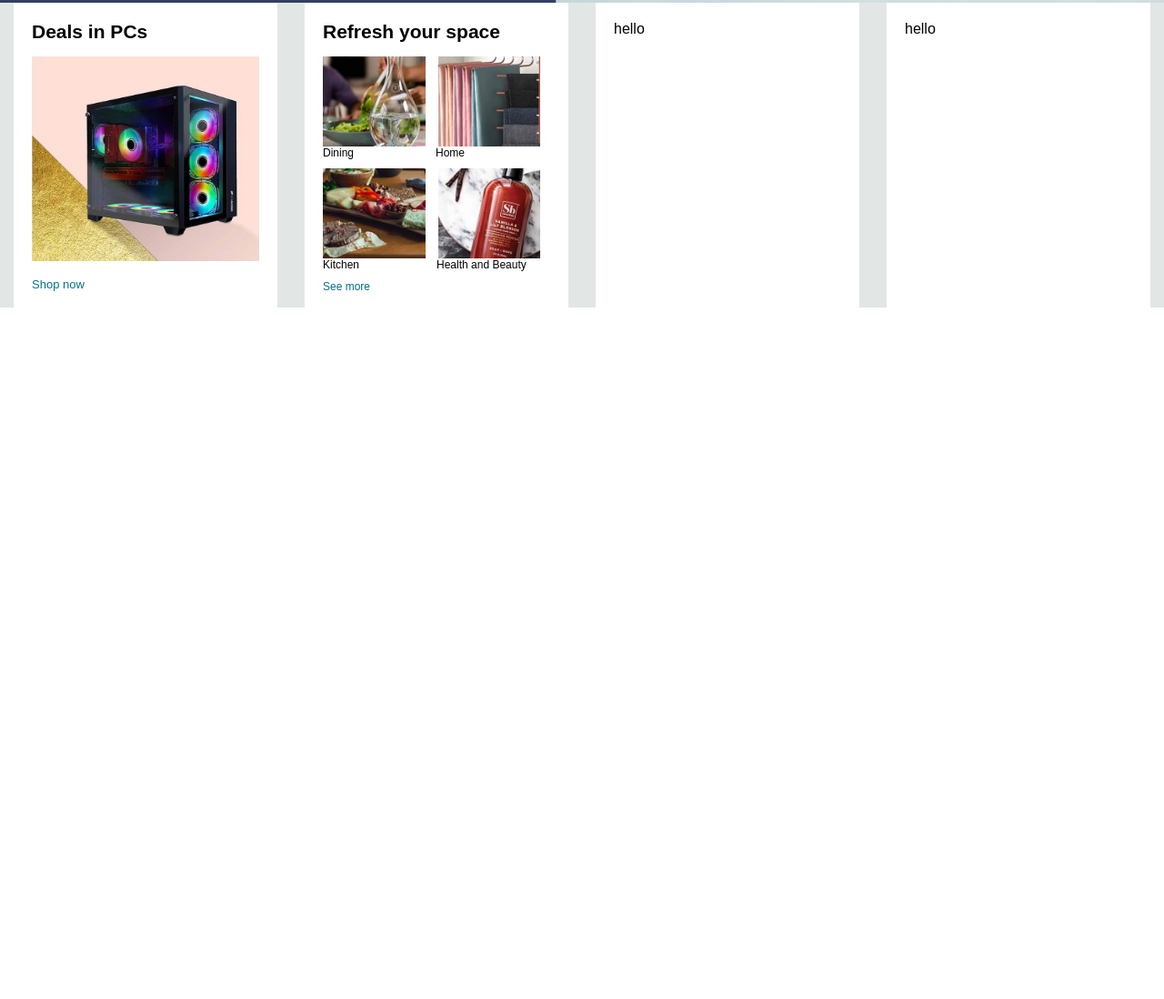
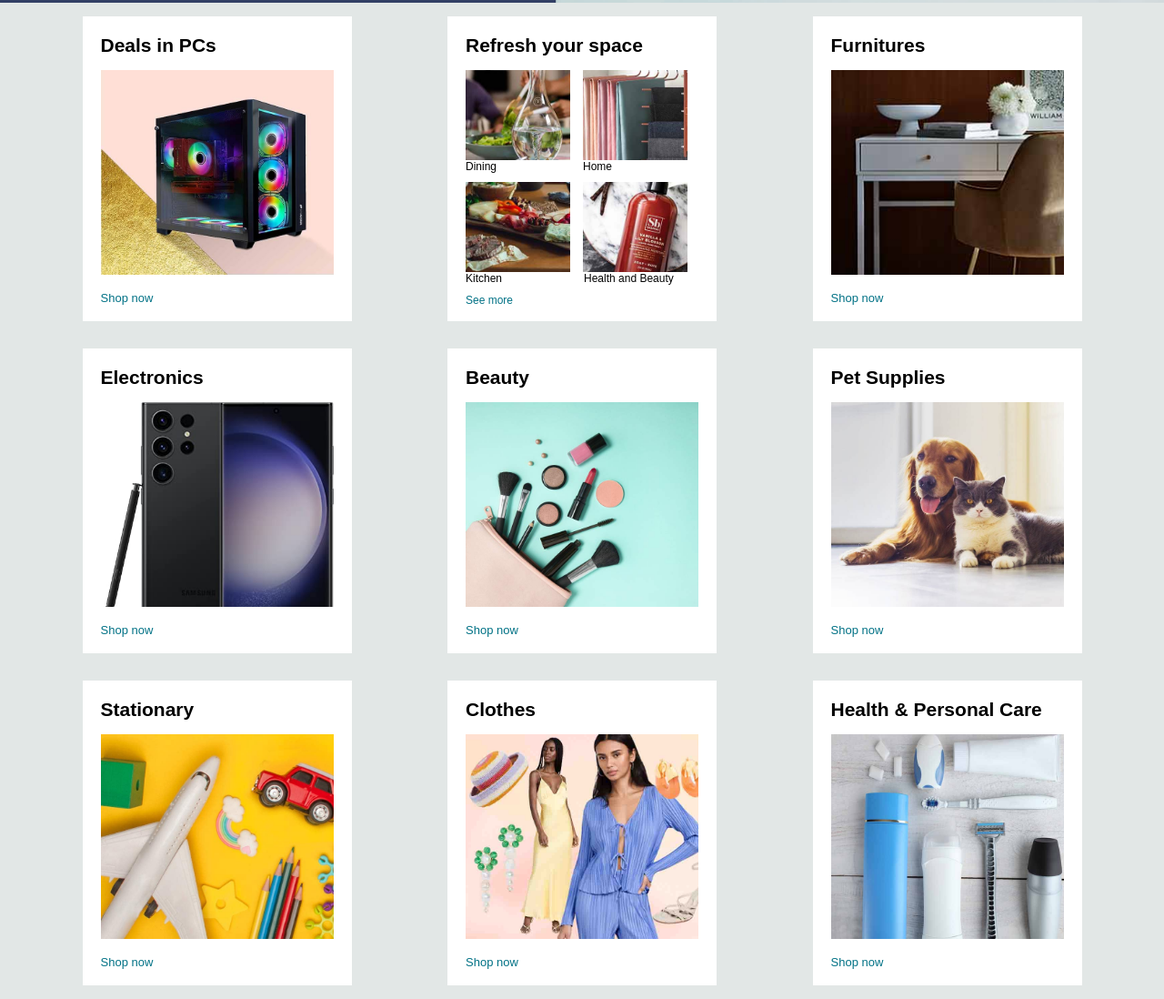
Before and after one commit to mayankagarwal03/Amazon-clone, a plain HTML site: page index.html in a window 1280 px wide. Shown: the part 347-1445 px from the top of the page at 91% size. Before the commit the page ends 800 px from the top, so only its background shows below. Drawn offline with Linux system fonts and the light colour scheme.

Commit message:
shop section

```diff
--- a/index.html
+++ b/index.html
@@ -132,8 +132,38 @@
             </div>
             <p class="seemore-b2">See more</p>
         </div>
-        <div class="box3 box">hello</div>
-        <div class="box4 box">hello</div>
+        <div class="box1 box">
+            <h2>Furnitures</h2>
+            <div class="box1-img" style="background-image: url('box3_image.jpg');"></div>
+            <p>Shop now</p>
+        </div>
+        <div class="box1 box">
+            <h2>Electronics</h2>
+            <div class="box1-img" style="background-image: url('box4_image.jpg');"></div>
+            <p>Shop now</p>
+        </div>
+        <div class="box1 box">
+            <h2>Beauty</h2>
+            <div class="box1-img" style="background-image: url('box5_image.jpg');"></div>
+            <p>Shop now</p>
+        </div><div class="box1 box">
+            <h2>Pet Supplies</h2>
+            <div class="box1-img" style="background-image: url('box6_image.jpg');"></div>
+            <p>Shop now</p>
+        </div><div class="box1 box">
+            <h2>Stationary</h2>
+            <div class="box1-img" style="background-image: url('box7_image.jpg');"></div>
+            <p>Shop now</p>
+        </div><div class="box1 box">
+            <h2>Clothes</h2>
+            <div class="box1-img" style="background-image: url('box8_image.jpg');"></div>
+            <p>Shop now</p>
+        </div>
+        <div class="box1 box">
+            <h2>Health & Personal Care</h2>
+            <div class="box1-img" style="background-image: url('box2_image.jpg');"></div>
+            <p>Shop now</p>
+        </div>
     </div>
 </body>
 </html>
--- a/style.css
+++ b/style.css
@@ -195,15 +195,16 @@
 .shop{
     background-color: #e2e7e6;
     display: flex;
+    flex-wrap:wrap;
     justify-content: space-evenly;
+
 }
 .box{
     height:300px;
     background-color: #FFFFFF;
     /*border: 2px solid black;*/
-    margin-left:15px;
-    margin-right: 15px;
-    width:23%;
+    margin: 15px 15px 15px 15px;
+    width:20%;
     padding: 20px 20px 15px 20px;
 }
 .box1-img{
@@ -280,11 +281,11 @@
     margin:0px 45px 0px 0px;
 }
 .box2-line1-txt2{
-    margin:0px 0px 0px 45px;
+    margin:0px 0px 0px 50px;
 }
 .box2-line2-txt1{
     margin:0px 45px 0px 0px;
 }
 .box2-line2-txt2{
-    margin:0px 0px 0px 40px;
+    margin:0px 0px 0px 45px;
 }
```
